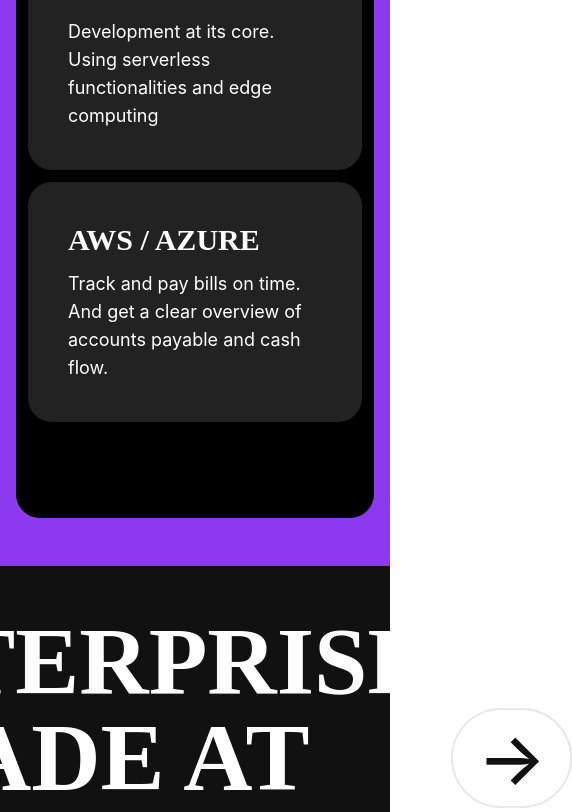
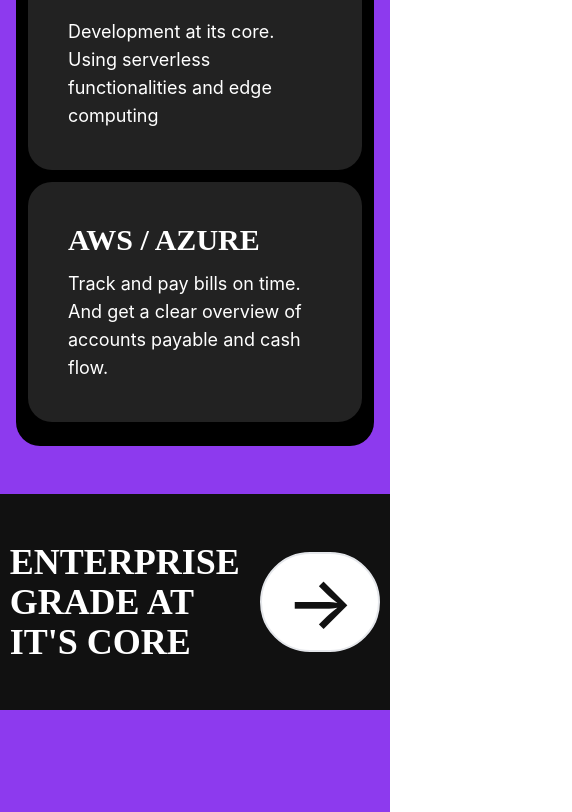
Before and after one commit to kultheco/kulthemedia-web, a React (Create React App) app: page /services in a window 390 px wide. Shown: the part 1162-1974 px from the top of the page, 572 px wide, since content can reach past the window. Built offline with nearby package versions, Linux system fonts and the light colour scheme.

Commit message:
add service page

```diff
--- a/src/components/ServComp/Hero.jsx
+++ b/src/components/ServComp/Hero.jsx
@@ -34,7 +34,7 @@
             Don't take the hassle to develop random solutions at random places,
             when you can get it all done in one house!
           </p>
-          <div className="grid grid-cols-1 md:grid-cols-4 px-3 gap-3 pb-24">
+          <div className="grid grid-cols-1 md:grid-cols-4 px-3 gap-3 pb-6 lg:pb-24">
             {servDetails.map((serv, index) => (
               <div className="bg-[#222] p-10 rounded-3xl flex flex-col items-start justify-center hover:bg-white hover:text-black transition-all duration-300">
                 <h1 className="text-3xl lg:text-5xl font-bold uppercase">
--- a/src/components/ServComp/MoreThan.jsx
+++ b/src/components/ServComp/MoreThan.jsx
@@ -26,9 +26,9 @@
       onMouseLeave={() => setIsHovered(false)}
     >
       <div className="flex justify-center py-12">
-        <div className="flex justify-center items-center space-x-5 max-w-6xl">
+        <div className="flex justify-center items-center space-x-5 max-w-6xl px-4 md:px-6 lg:px-3">
           <h1
-            className="text-left  text-8xl font-bold uppercase"
+            className="text-left text-4xl md:text-6xl lg:text-8xl font-bold uppercase"
             style={h1styles}
           >
             enterprise grade at it's core
```
